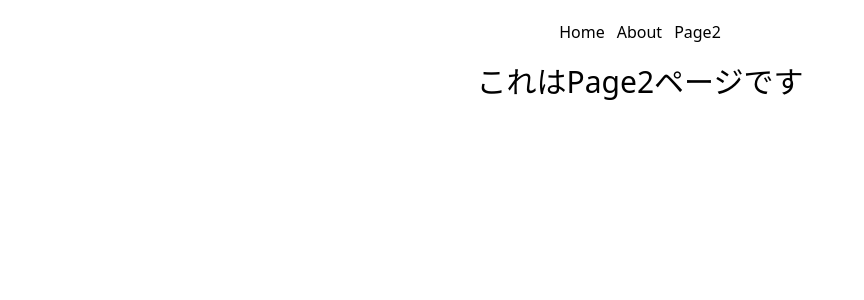
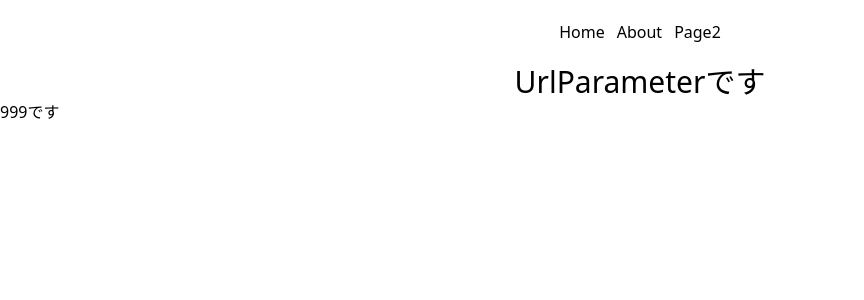
Before and after one commit to ryoma-abe/React-dev, a React (Vite) app in the folder react-stepUp/my-app/: page /page2/999 in a window 1280 px wide. Shown: the top 300 px of the page, without its empty margins (0-864 px from the left). Built offline with nearby package versions, Linux system fonts and the light colour scheme.

Commit message:
URLパラメータを渡す

```diff
--- a/react-stepUp/my-app/src/Page2.jsx
+++ b/react-stepUp/my-app/src/Page2.jsx
@@ -1,7 +1,10 @@
+import { Link } from "react-router-dom";
+
 export const Page2 = () => {
   return (
     <div>
       <h1 className="text-3xl text-center">これはPage2ページです</h1>
+      <Link to="/page2/999">URL Parameter</Link>
     </div>
   );
 };
--- /dev/null
+++ b/react-stepUp/my-app/src/UrlParameter.jsx
@@ -0,0 +1,10 @@
+import { useParams } from "react-router-dom";
+export const UrlParameter = () => {
+  const { id } = useParams();
+  return (
+    <div>
+      <h1 className="text-3xl text-center">UrlParameterです</h1>
+      <p>{id}です</p>
+    </div>
+  );
+};
--- /dev/null
+++ b/react-stepUp/my-app/src/router/Page2Routeres.jsx
@@ -0,0 +1,14 @@
+import { Page2 } from "../page2";
+import { UrlParameter } from "../UrlParameter";
+export const Page2Routeres = [
+  {
+    path: "/",
+    exact: true,
+    children: <Page2 />,
+  },
+  {
+    path: "/:id",
+    exact: false,
+    children: <UrlParameter />,
+  },
+];
--- a/react-stepUp/my-app/src/router/Router.jsx
+++ b/react-stepUp/my-app/src/router/Router.jsx
@@ -1,7 +1,8 @@
 import { Switch, Route } from "react-router-dom";
 import { Home } from "../Home";
-import { Page2 } from "../Page2";
 import { Page1Routeres } from "./Page1Routeres";
+import { Page2Routeres } from "./Page2Routeres";
+
 
 export const Router = () => {
   return (
@@ -25,10 +26,22 @@ export const Router = () => {
           </Switch>
         )}
       />
-
-      <Route path="/page2">
-        <Page2 />
-      </Route>
+      <Route
+        path="/page2"
+        render={({ match: { url } }) => (
+          <Switch>
+            {Page2Routeres.map((route) => (
+              <Route
+                key={route.path}
+                exact={route.exact}
+                path={`${url}${route.path}`}
+              >
+                {route.children}
+              </Route>
+            ))}
+          </Switch>
+        )}
+      />
     </Switch>
   );
 };
```
